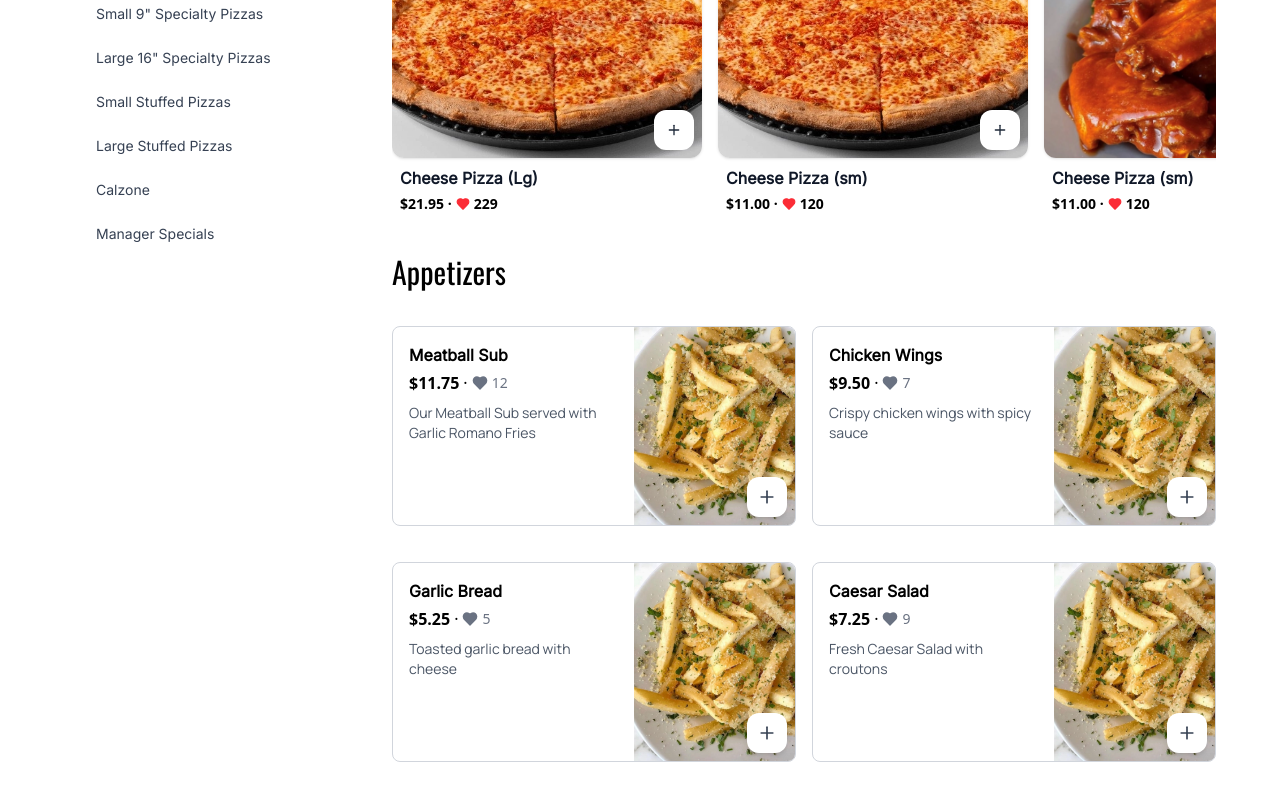
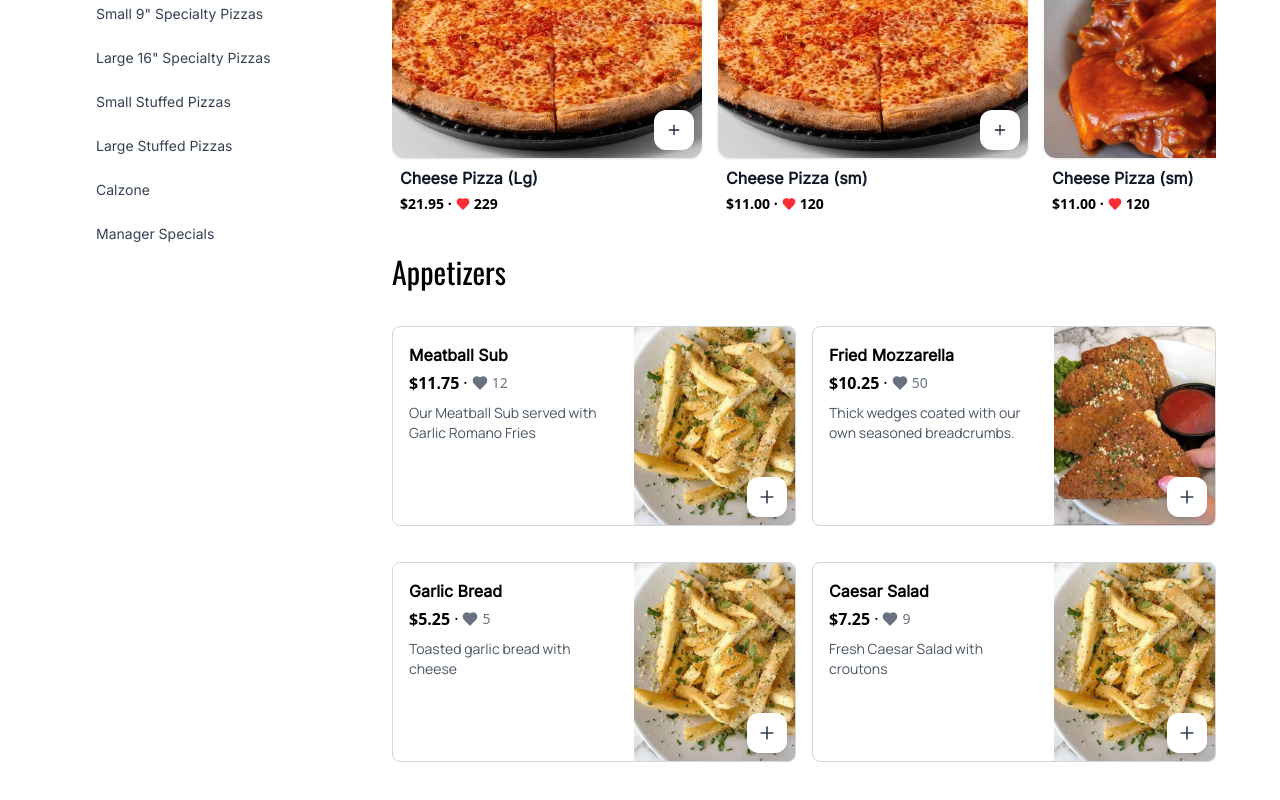
Before and after one commit to Jithin7777/restaurant-app-testing, a Next.js app: page /menu in a window 1280 px wide. Shown: the part 574-1374 px from the top of the page. Built offline with nearby package versions, Linux system fonts and the light colour scheme; a web font is replaced by a local one.

Commit message:
Update CardList component and add new menu image

```diff
--- a/src/app/menu/(section)/CardList.tsx
+++ b/src/app/menu/(section)/CardList.tsx
@@ -28,11 +28,11 @@ const items: MenuItem[] = [
   },
   {
     id: 2,
-    title: "Chicken Wings",
-    price: "9.50",
-    description: "Crispy chicken wings with spicy sauce",
-    image: "/images/menu/img3.webp",
-    likes: 7,
+    title: "Fried Mozzarella",
+    price: "10.25",
+    description: "Thick wedges coated with our own seasoned breadcrumbs.",
+    image: "/images/menu/img4.webp",
+    likes: 50,
   },
   {
     id: 3,
@@ -84,7 +84,7 @@ const CardList: React.FC = () => {
   return (
     <div
       id="appetizers"
-      className="grid grid-cols-1 md:gap-4 lg:p-4 xl:p-0 lg:grid-cols-2"
+      className="grid grid-cols-1 md:gap-4   xl:p-0 lg:grid-cols-2"
     >
       <div className="lg:col-span-2">
         <h2 className="text-xl font-normal font-oswald md:text-2xl lg:text-3xl">
```
Also changed, not shown: public/images/menu/img4.webp (added).
